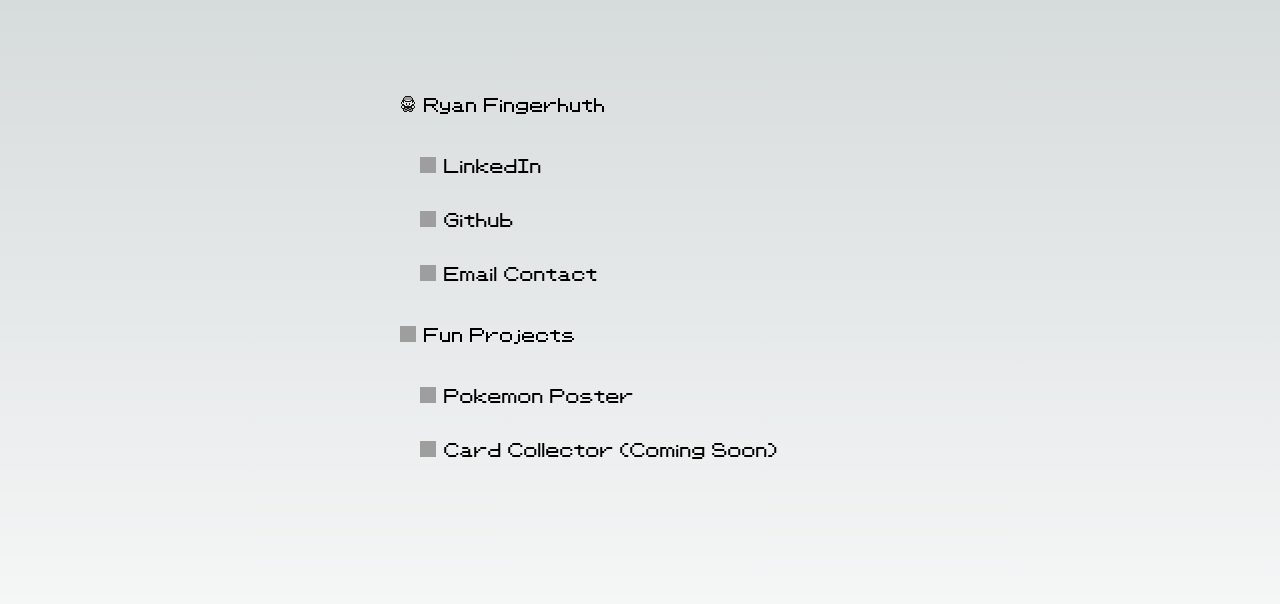
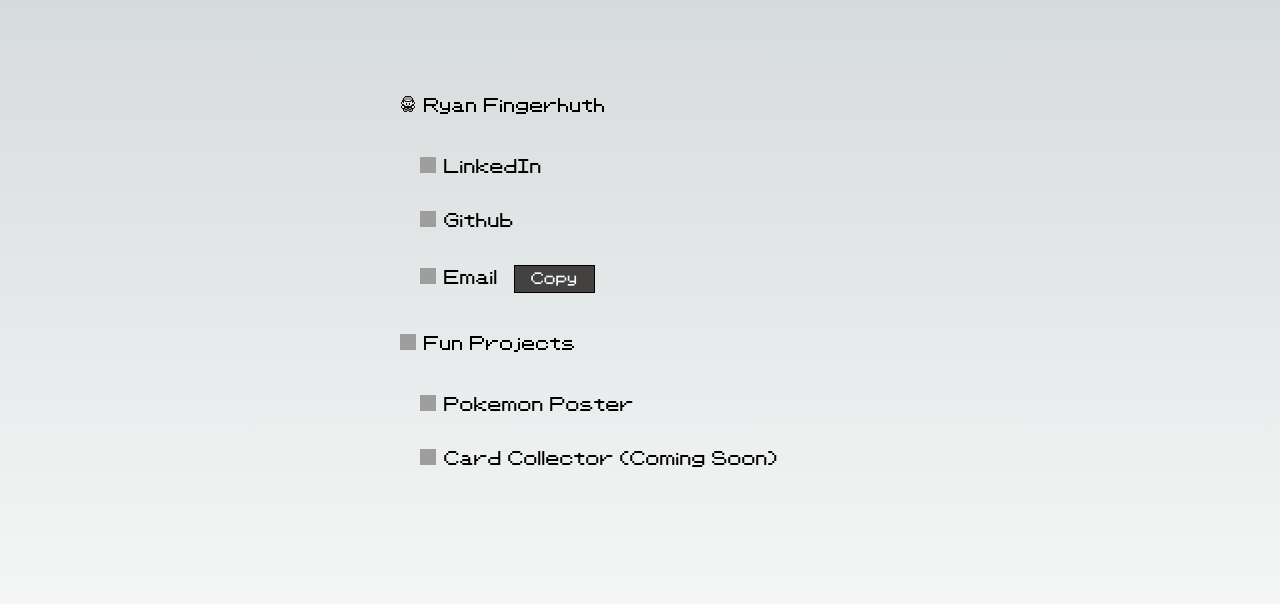
Before and after one commit to Ryan-Fingerhuth/personal-site, a Next.js app: page / in a window 1280 px wide. Shown: the top 604 px of the page. Built offline with nearby package versions, Linux system fonts and the light colour scheme; grey boxes are pictures that could not be loaded.

Commit message:
adding copy button for contact email

```diff
--- a/package.json
+++ b/package.json
@@ -10,6 +10,9 @@
     "lint": "next lint"
   },
   "dependencies": {
+    "@emotion/react": "^11.10.5",
+    "@emotion/styled": "^11.10.5",
+    "@mui/material": "^5.11.6",
     "@next/font": "13.1.6",
     "@types/node": "18.11.18",
     "@types/react": "18.0.27",
--- /dev/null
+++ b/src/pages/copy-button.tsx
@@ -0,0 +1,44 @@
+import Tooltip from '@mui/material/Tooltip';
+import ClickAwayListener from '@mui/material/ClickAwayListener';
+import { useState } from 'react';
+
+export default function CopyButton({
+  copyText,
+  className,
+}: {
+  copyText: string;
+  className: string;
+}) {
+  function handleClick() {
+    navigator.clipboard.writeText(copyText);
+    setOpen(true);
+    setTimeout(() => {
+      setOpen(false);
+    }, 2000);
+  }
+
+  const [open, setOpen] = useState(false);
+
+  const handleTooltipClose = () => {
+    setOpen(false);
+  };
+
+  return (
+    <ClickAwayListener onClickAway={handleTooltipClose}>
+      <Tooltip
+        PopperProps={{
+          disablePortal: true,
+        }}
+        onClose={handleTooltipClose}
+        open={open}
+        disableFocusListener
+        disableHoverListener
+        disableTouchListener
+        title="Copied!">
+        <button className={className} onClick={handleClick}>
+          Copy
+        </button>
+      </Tooltip>
+    </ClickAwayListener>
+  );
+}
--- a/src/pages/index.tsx
+++ b/src/pages/index.tsx
@@ -1,6 +1,7 @@
 import Head from 'next/head';
 import Image from 'next/image';
 import LinkImage from './link-image';
+import CopyButton from './copy-button';
 import styles from '@/styles/Home.module.css';
 import { useState } from 'react';
 
@@ -78,10 +79,10 @@ export default function Home() {
             )}
             Github
           </a>
+          <div className={styles.card}>
             <a
               onMouseEnter={() => setLink5Hover(true)}
               onMouseLeave={() => setLink5Hover(false)}
-            className={styles.card}
               href="mailto:contact@ryanfingerhuth.com"
               target="_blank"
               rel="noopener noreferrer">
@@ -99,8 +100,13 @@ export default function Home() {
                   hover={false}
                 />
               )}
-            Email Contact
+              Email
             </a>
+            <CopyButton
+              className={styles.copyButton}
+              copyText="contact@ryanfingerhuth.com"
+            />
+          </div>
         </div>
 
         <div className={styles.header}>
--- a/src/styles/Home.module.css
+++ b/src/styles/Home.module.css
@@ -6,9 +6,23 @@
   font-family: 'Pokemon Generation 1';
 }
 
+.list .copyButton {
+  margin-left: 1rem;
+}
+
+.copyButton {
+  background-color: rgb(68, 65, 65);
+  border: 1px solid #000;
+  color: #fff;
+  padding: 0.3rem 1rem;
+  margin: 0;
+  font-weight: 500;
+  font-family: 'Pokemon Generation 1';
+}
+
 .list {
   display: grid;
-  grid-template-columns: repeat(1, minmax(33%, auto));
+  /* grid-template-columns: repeat(1, minmax(33%, auto)); */
   width: fit-content;
   max-width: 100%;
   margin-bottom: 1.5rem;
```
Also changed, not shown: 1 other file (tests, documents, lock files or other folders). Lines whose indentation alone changed are shown as unchanged.
